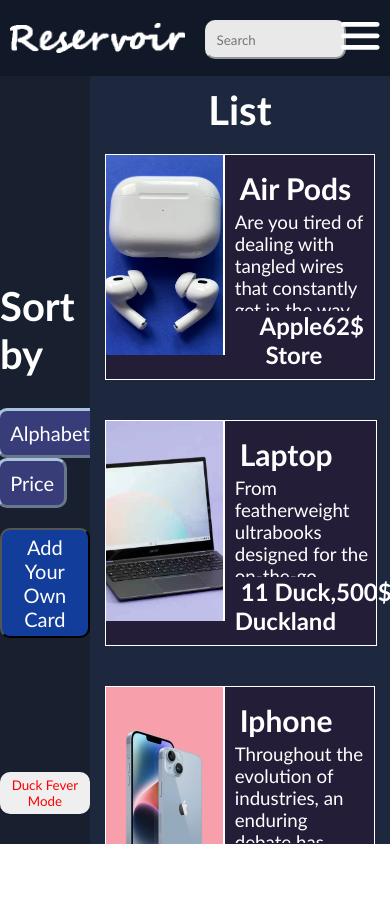
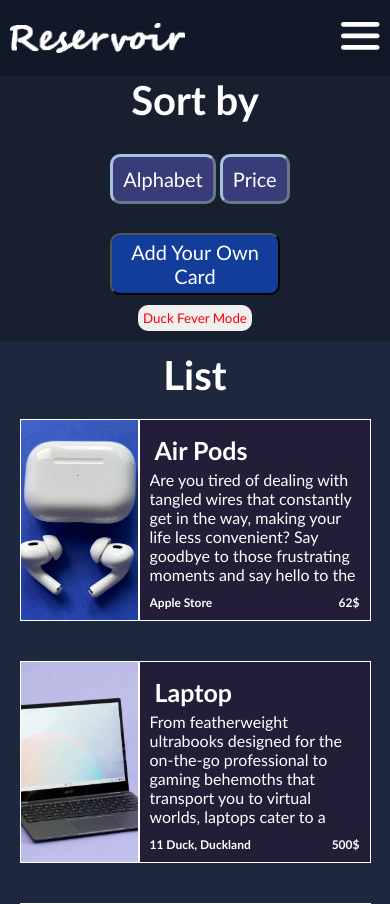
Before and after one commit to howtorespawn/filter, a plain HTML site: page index.html in a window 390 px wide. Shown: the top 904 px of the page. Before the commit the page ends 844 px from the top, so only its background shows below. Drawn offline with Linux system fonts and the light colour scheme.

Commit message:
Pending changes exported from your codespace

```diff
--- a/css/navbar.css
+++ b/css/navbar.css
@@ -30,9 +30,6 @@
 
 /* PC */
 @media (min-width:1000px) {
-    .mobile{
-        display: none;
-    }
     .nav-text{
         display: flex;
         justify-content: space-evenly;
@@ -47,9 +44,6 @@
     }
 }
 @media (max-width:1000px) {
-    .pc{
-        display: none;
-    }
     .menu-icon{
         padding: 10px;
     }
--- a/index.css
+++ b/index.css
@@ -6,7 +6,6 @@ section{
     width: 23vw;
     height: 91vh;
     background-color: #181f2e;
-    display: flex;
     flex-direction: column;
     align-items: center;
     justify-content: center;
@@ -80,6 +79,7 @@ section{
 .card h3{
     font-weight: 100;
     height: 100px;
+    width: auto;
     overflow:hidden;
     text-overflow:ellipsis;
 }
@@ -95,11 +95,9 @@ section{
     justify-content: space-between;
     text-align: right;
     width: 100%;
+    font-size: 12px;
 }
-.duckfever{
-    position: absolute;
-    bottom: 30px;
-}
+
 .duck-btn{
     border: none;
     color: #ff0000;
@@ -134,3 +132,62 @@ section{
 .header-create{
     width: 100%;
 }
+
+@media (min-width:1000px) {
+    .pc{
+        display: flex;
+    }
+    .mobile{
+        display: none;
+    }
+    .duckfever{
+        position: absolute;
+        bottom: 30px;
+    }
+}
+@media (max-width:1000px) {
+    .pc{
+        display: none;
+    }
+    .mobile{
+        display: flex;
+    }
+    .sortsystem-sector{
+        flex-direction: column;
+    }
+    .left-body{
+        position: static;
+        width: 100%;
+        height: auto;
+    }
+    .duckfever{
+        margin-bottom: 10px;
+    }
+    .right-body{
+        position: static;
+        width: 100%;
+        height: auto;
+    }
+    .card-text-bottom{
+        display: flex;
+        align-items: center;
+        align-content: center;
+        font-size: 8px;
+        width: auto;
+        overflow: hidden;
+    }
+    .card h3{
+        font-weight: 100;
+        font-size: 16px;
+        height: 118px;
+        width: auto;
+    }
+    .card h1{
+        padding: 5px;
+        font-size: 25px;
+    }
+    .add-btn{
+        font-size: 20px;
+        margin: 5%;
+    }
+}
--- a/index.html
+++ b/index.html
@@ -15,7 +15,7 @@
                 <div class="nav-logo">
                     <img class="nav-logo-img" src="media/icon/Untitled-1.png" alt="duck">
                 </div>
-                <div class="search-bar">
+                <div class="search-bar pc">
                     <input type="text" placeholder="Search" maxlength="100">
                 </div>
                 <div class="nav-text pc">
@@ -41,18 +41,32 @@
         </div>
     </header>
 
-    <section>
-        <div class="left-body">
+    <section class="sortsystem-sector">
+        <div id="closeSort" class="left-body mobile">
             <h1>Sort by</h1>
             <div class="filter-btns">
                 <button onclick="sortA()">Alphabet</button>
                 <button onclick="sortP()">Price</button>
             </div>
+            <div class="add">
+                <button class="add-btn" onclick="showCreate()">Add Your Own Card</button>
+            </div>
             <div class="duckfever">
                 <button class="duck-btn" onclick="changeMode()">Duck Fever Mode</button>
             </div>
+        </div>
+        </div>
+        <div class="left-body pc">
+            <h1>Sort by</h1>
+            <div class="filter-btns">
+                <button onclick="sortA()">Alphabet</button>
+                <button onclick="sortP()">Price</button>
+            </div>
             <div class="add">
                 <button class="add-btn" onclick="showCreate()">Add Your Own Card</button>
+            </div>
+            <div class="duckfever">
+                <button class="duck-btn" onclick="changeMode()">Duck Fever Mode</button>
             </div>
         </div>
         <div class="right-body">
@@ -82,7 +96,7 @@
                                 <div class="label-fillin">
                                 <label>Heading<span style="color: rgb(255, 0, 0);">*</span></label>
                                 </div>
-                                <input id="extactHeading" class="input" type="text" name="email" maxlength="20" placeholder="Product name" value="" required>
+                                <input id="extactHeading" class="input" type="text" name="email" maxlength="15" placeholder="Product name" value="" required>
                             </div>
                             <div class="inputbox">
                                 <div class="label-fillin">
```
Also changed, not shown: index.js (indentation only).
